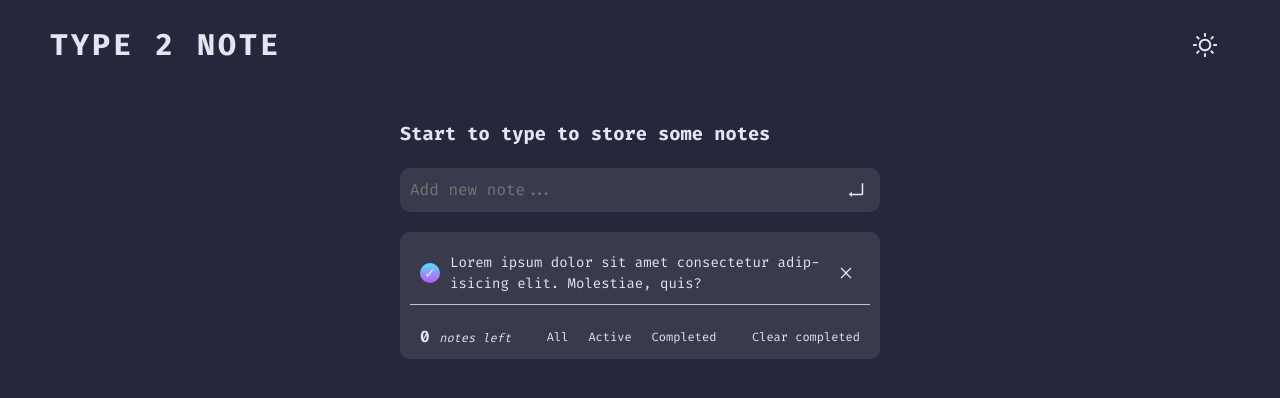
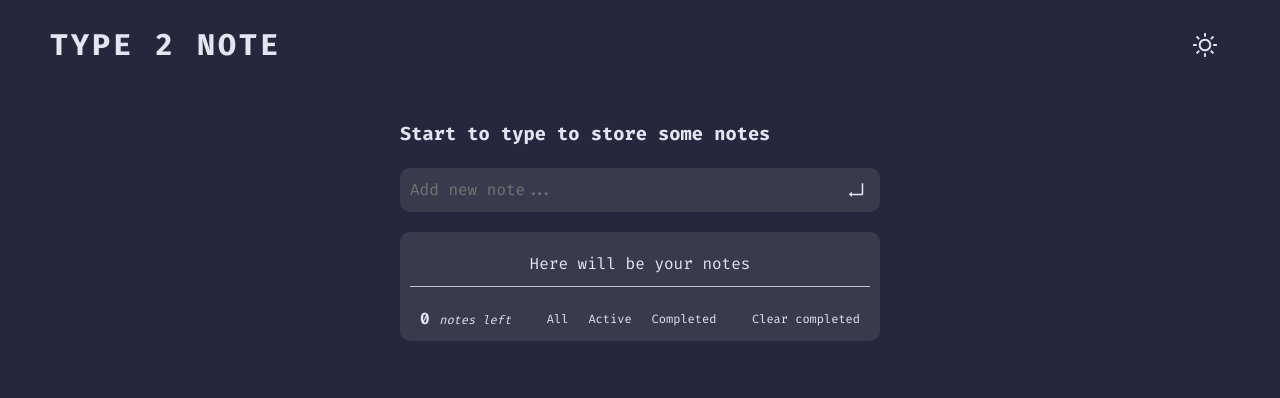
Before and after one commit to bakNa2t/type2note, a React (Vite) app: page / in a window 1280 px wide. Shown: the top 398 px of the page. Built offline with nearby package versions, Linux system fonts and the light colour scheme; the HTML template or start-up script is replaced by a standard one.

Commit message:
Added NoteEmpty or NoteItem if filteredNotes length is 0 or not

```diff
--- a/src/ui-blocks/NoteField.jsx
+++ b/src/ui-blocks/NoteField.jsx
@@ -1,6 +1,10 @@
+import { useSelector } from "react-redux";
 import styled from "styled-components";
 
 import NoteItem from "../base-blocks/NoteItem";
+import NoteEmpty from "../base-blocks/NoteEmpty";
+
+import { selectFilteredNotes } from "../base-blocks/noteSlice";
 
 const StyledNoteField = styled.ul`
   display: flex;
@@ -11,9 +15,16 @@ const StyledNoteField = styled.ul`
 `;
 
 function NoteField() {
+  const filteredNotes = useSelector(selectFilteredNotes);
+  console.log(filteredNotes);
+
   return (
     <StyledNoteField>
-      <NoteItem />
+      {filteredNotes.length === 0 ? (
+        <NoteEmpty>Here will be your notes</NoteEmpty>
+      ) : (
+        <NoteItem />
+      )}
     </StyledNoteField>
   );
 }
```
